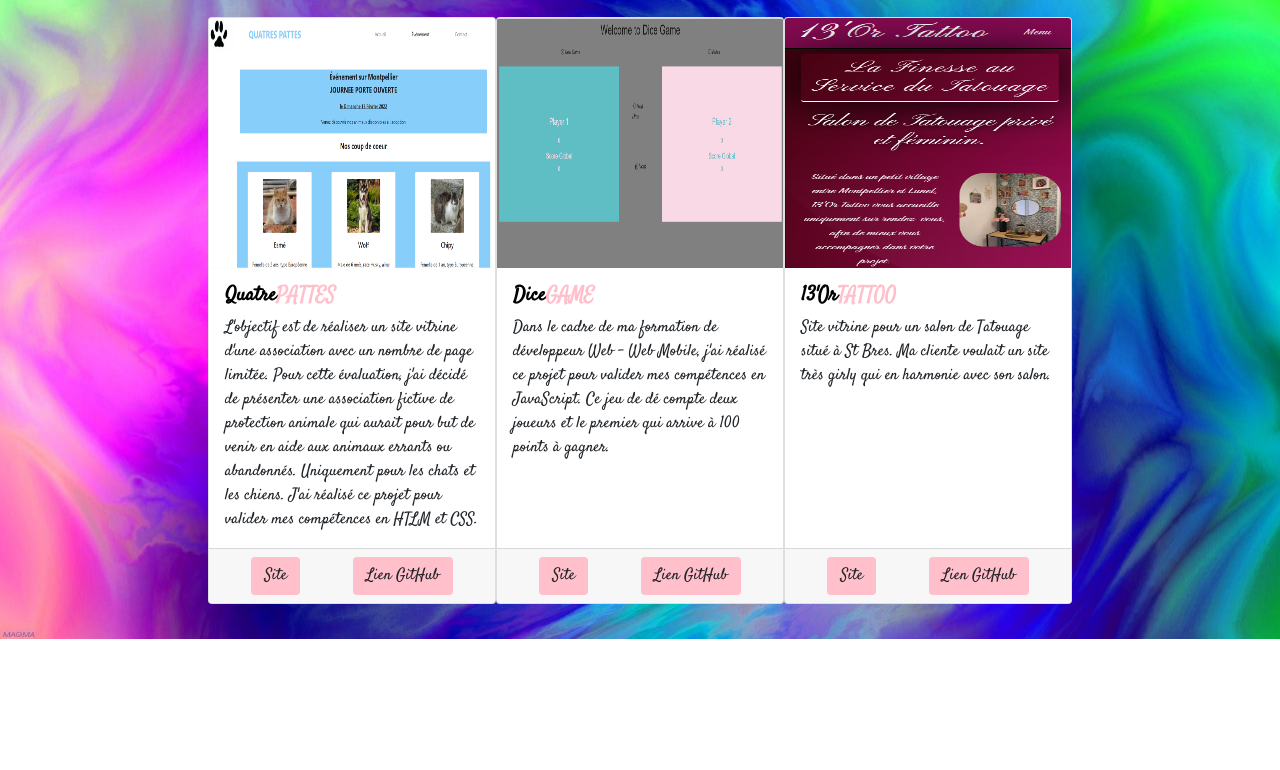
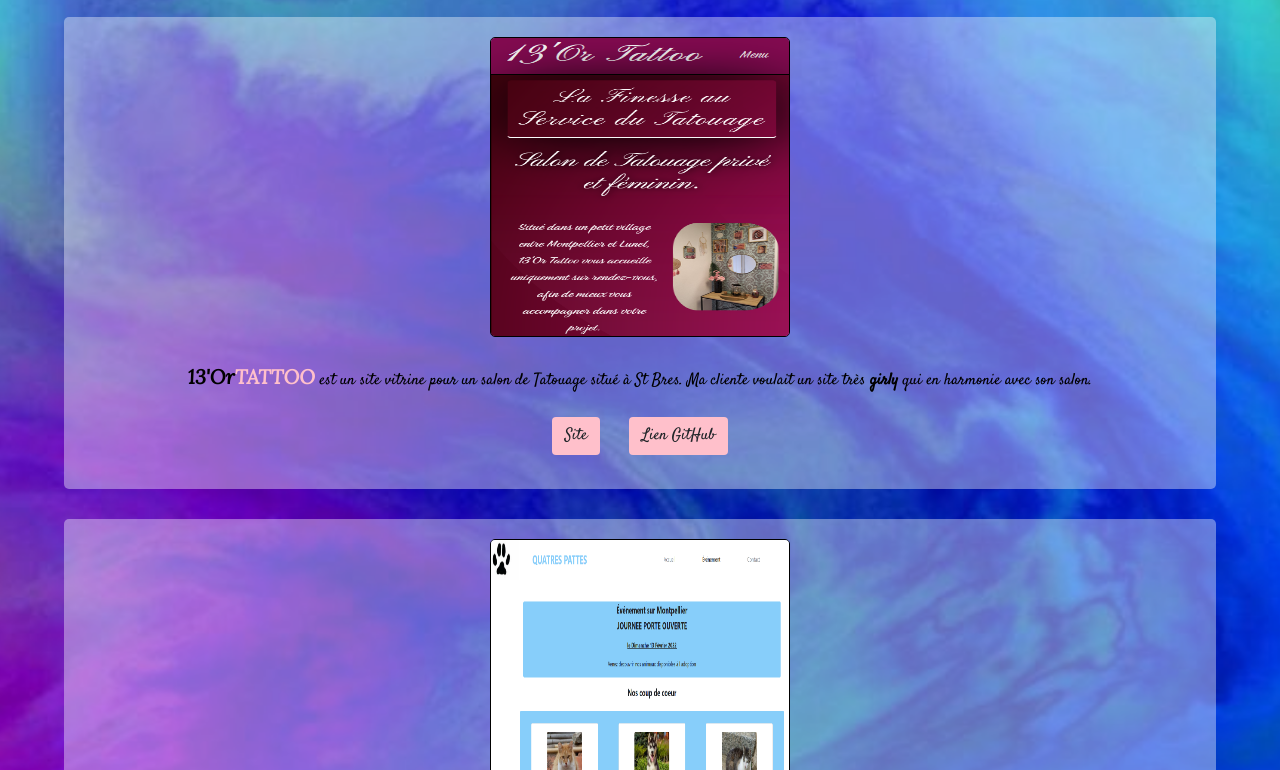
Before and after one commit to lana-12/virginie-giacometti, a website: page realisation.html in a window 1280 px wide. Shown: the part 157-927 px from the top of the page. Before the commit the page ends 800 px from the top, so only its background shows below. Drawn offline with nearby package versions, Linux system fonts and the light colour scheme.

Commit message:
add cardcustom

```diff
--- a/css/sass/layouts/_realisation.sass
+++ b/css/sass/layouts/_realisation.sass
@@ -5,9 +5,40 @@
     background-repeat: no-repeat
     height: 100%
 
+.card-img-top
+    height: 250px
+    // width: 250px
+
+//test sans card background-color: rgba(0, 0, 0, 0.256)
+
+.cardCustom
+    width: 90%
+    // border: solid 2px #000
+    // box-shadow: 0 0 2em white
+    border-radius: 5px
+    background-color: rgba(255, 255, 255, 0.389)
+    // background-color: rgba(0, 0, 0, 0.664)
+    color: #000
+    display: flex
+    flex-direction: column
+    align-items: center
+    padding: 10px
+    padding-top: 20px
+    margin-top: 30px
+    & .imgCard
+        width: 300px
+        height: 300px
+        border: solid 1px #000
+        border-radius: 5px
+        object-fit: center
+        overflow: hidden
+    & .textCard
+        text-align: center
+        padding-top: 20px
+        line-height: 2.5em
 
 
 
-.card-img-top
-    height: 250px
-    // width: 250px
+/********MEDIA QUERY POUR ECRAN 992PX  ***********/
+/******min-width 992px**************/
+@include media($sm)
--- a/realisation.html
+++ b/realisation.html
@@ -54,68 +54,81 @@
         </nav>
     </header>
 
-    <main class="container">
+    <main class="">
         <h2 class="text-center title mt-4">Mes réalisations</h2>
-        <div class="d-flex justify-content-center flex-wrap container mt-4  ">
+        <div class="d-flex justify-content-center flex-wrap  mt-4 ">
+        <!-- Card 13 Or Tatoo Start-->
+        <div class="cardCustom">
+            <img src="./img/test.png" class="img-fluid imgCard" alt="Screenshot du site" title="Screenshot du site" loading="lazy">
 
-        <!-- Card QuatrePattes Start-->
-            <div class="card " >
-                <img src="./img/QuatrePattes.png" class="card-img-top" alt="...">
-                <div class="card-body">
-                    <h5 class="card-title titleCard">Quatre<span class="beforeCard">Pattes</span></h5>
-                    <p class="card-text">L'objectif est de réaliser un site vitrine d'une association avec un nombre de page limitée. Pour cette évaluation, j'ai décidé de présenter une association fictive de protection animale qui aurait pour but de venir en aide aux animaux errants ou abandonnés. Uniquement pour les chats et les chiens. J'ai réalisé ce projet pour valider mes compétences en HTLM et CSS.</p>
+            <p class="text textCard"><span class="title titleCustom text-center">13'Or<span class="before">Tattoo</span></span> est un site vitrine pour un salon de Tatouage situé à St Bres. Ma cliente voulait un site très <strong>girly</strong> qui en harmonie avec son salon. </p>
 
-                </div>
-                <div class="card-footer d-flex justify-content-around">
-                    <a href="https://quatres-pattes-virginie-giacometti.netlify.app/" target="_blank" title="Lien pour accéder au site"
-                        alt="Lien pour accéder au site" class="btn btnCustom">Site</a>
-                    <a href="https://github.com/lana-12/eval-assos" target="_blank" title="Lien pour accéder au Github"
-                        alt="Lien pour accéder au Github" class="btn btnCustom">Lien GitHub</a>
-                </div>
+            <div class="mb-4">
+                <a href="https://13-or-tattoo.netlify.app/" target="_blank" title="Lien pour accéder au site" alt="Lien pour accéder au site" class="btn btnCustom text me-4">Site</a>
+                <a href="https://github.com/lana-12/13-Or-Tattoo" target="_blank" title="Lien pour accéder au Github" alt="Lien pour accéder au Github" class="btn btnCustom text ">Lien GitHub</a>
             </div>
+        </div>
+        <!-- Card 13 Or Tatoo End-->
+
+        <!-- Card QuatrePattes start-->
+        <div class="cardCustom">
+            <img src="./img/QuatrePattes.png" class="img-fluid imgCard" alt="Screenshot du site" title="Screenshot du site" loading="lazy">
+
+            <p class="text textCard"><span class="title titleCustom text-center">Quatre<span class="before">Pattes</span></span> est un site vitrine d'une association fictive avec un nombre de page limitée. Pour cette évaluation, j'ai décidé de créer une association fictive de protection animale qui aurait pour but de venir en aide aux animaux errants ou abandonnés (chats et chiens). L'objectif de ce projet est de valider mes compétences en HTLM et CSS. </p>
+
+            <div class="mb-4">
+                <a href="https://quatres-pattes-virginie-giacometti.netlify.app/" target="_blank" title="Lien pour accéder au site" alt="Lien pour accéder au site" class="btn btnCustom text me-4">Site</a>
+                <a href="https://github.com/lana-12/eval-assos" target="_blank" title="Lien pour accéder au Github" alt="Lien pour accéder au Github" class="btn btnCustom text ">Lien GitHub</a>
+            </div>
+        </div>
         <!-- Card QuatrePattes End-->
 
         <!-- Card DiceGame Start-->
-            <div class="card" >
-                <img src="./img/DiceGameDesktop.png" class="card-img-top" alt="...">
-                <div class="card-body">
-                    <h5 class="card-title titleCard">Dice<span class="beforeCard">game</span></h5>
-                    <p class="card-text">Dans le cadre de ma formation de développeur Web - Web Mobile, j'ai réalisé ce projet pour valider mes compétences en JavaScript. Ce jeu de dé compte deux joueurs et le premier qui arrive à 100 points à gagner.</p>
+        <div class="cardCustom">
+            <img src="./img/DiceGameDesktop.png" class="img-fluid imgCard" alt="Screenshot du site" title="Screenshot du site" loading="lazy">
 
-                </div>
-                <div class="card-footer d-flex justify-content-around">
-                    <a href="https://lana-12.github.io/eval-JS-DiceGame/" target="_blank" title="Lien pour accéder au site"
-                        alt="Lien pour accéder au site" class="btn btnCustom">Site</a>
-                    <a href="https://github.com/lana-12/eval-JS-DiceGame" target="_blank" title="Lien pour accéder au Github"
-                        alt="Lien pour accéder au Github" class="btn btnCustom">Lien GitHub</a>
-                </div>
+            <p class="text textCard"><span class="title titleCustom text-center">Dice<span class="before">Game</span></span> est un jeu de dé en ligne. Deux joueurs s'affrontent et le premier qui atteint 100 points à gagner. J'ai réalisé ce projet pour valider mes compétences en JavaScript.</p>
+
+            <div class="mb-4">
+                <a href="https://lana-12.github.io/eval-JS-DiceGame/" target="_blank" title="Lien pour accéder au site" alt="Lien pour accéder au site" class="btn btnCustom text me-4">Site</a>
+                <a href="https://github.com/lana-12/eval-JS-DiceGame" target="_blank" title="Lien pour accéder au Github" alt="Lien pour accéder au Github" class="btn btnCustom text ">Lien GitHub</a>
             </div>
+        </div>
         <!-- Card DiceGame End-->
 
-        <!-- Card 13 Or Tatoo Start-->
-            <div class="card" >
-                <img src="./img/test.png" class="card-img-top img-fluid" alt="...">
-                <!-- <img src="./img/galleryTattoo.png" class="card-img-top" alt="..."> -->
-                <div class="card-body">
-                    <h5 class="card-title titleCard">13'Or<span class="beforeCard">Tattoo</span></h5>
-                    <p class="card-text">Site vitrine pour un salon de Tatouage situé à St Bres. Ma cliente voulait un site très girly qui en harmonie avec son salon. </p>
+        <!-- Card TRTConseil Start-->
+        <div class="cardCustom">
+            <img src="..." class="img-fluid imgCard" alt="Screenshot du site" title="Screenshot du site" loading="lazy">
 
-                </div>
-                <div class="card-footer d-flex justify-content-around">
-                    <a href="https://13-or-tattoo.netlify.app/" target="_blank" title="Lien pour accéder au site"
-                        alt="Lien pour accéder au site" class="btn btnCustom">Site</a>
-                    <a href="https://github.com/lana-12/13-Or-Tattoo" target="_blank" title="Lien pour accéder au Github"
-                        alt="Lien pour accéder au Github" class="btn btnCustom">Lien GitHub</a>
-                </div>
+            <p class="text textCard"><span class="title titleCustom text-center">TRT<span class="before">Conseil</span></span> est un site pour faciliter le recrutement dans le secteur de l'hôtellerie. TRTConseil est une société fictive.</p>
+
+            <div class="mb-4">
+                <a href="https://trt-conseil-recrutement.herokuapp.com/" target="_blank" title="Lien pour accéder au site" alt="Lien pour accéder au site" class="btn btnCustom text me-4">Site</a>
+                <a href="https://github.com/lana-12/TRT-Conseil" target="_blank" title="Lien pour accéder au Github" alt="Lien pour accéder au Github" class="btn btnCustom text ">Lien GitHub</a>
             </div>
-        <!-- Card 13 Or Tatoo End-->
+        </div>
+        <!-- Card TRTConseil End-->
 
+        <!-- Card FitnessDrive Start-->
+        <div class="cardCustom">
+            <img src="..." class="img-fluid imgCard" alt="Screenshot du site" title="Screenshot du site" loading="lazy">
 
+            <p class="text textCard"><span class="title titleCustom text-center">Fitness<span class="before">Drive</span></span> est un site de gestion de droits des franchisés. FitnessDrive est une société fictive.</p>
 
+            <div class="mb-4">
+                <a href="https://fitnessdrive.fly.dev/" target="_blank" title="Lien pour accéder au site" alt="Lien pour accéder au site" class="btn btnCustom text me-4">Site</a>
+                <a href="https://github.com/lana-12/ecf-fitnessDrive" target="_blank" title="Lien pour accéder au Github" alt="Lien pour accéder au Github" class="btn btnCustom text ">Lien GitHub</a>
+            </div>
         </div>
+        <!-- Card FitnessDrive End-->
+
+    </div>
+
     </main>
 
+<!--
 
+-->
 <!-- JQuery
     <script src="jquery-3.6.0.min.js"></script> -->
 <!-- Bootstrap JavaScript -->
```
Also changed, not shown: index.html (+1 -1 lines), realisationMain.html (added, +99 -0 lines), css/styles.css, 1 other file.
